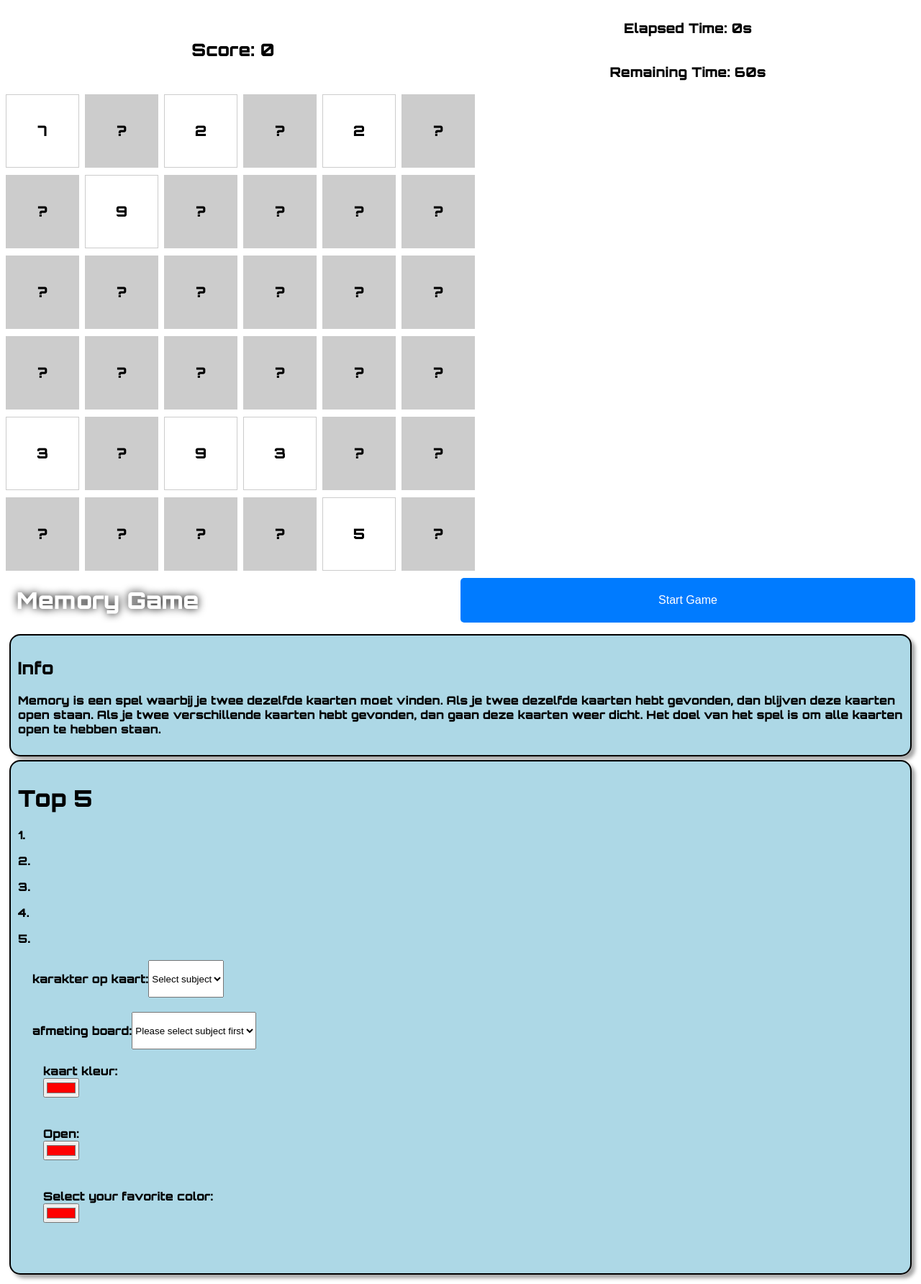
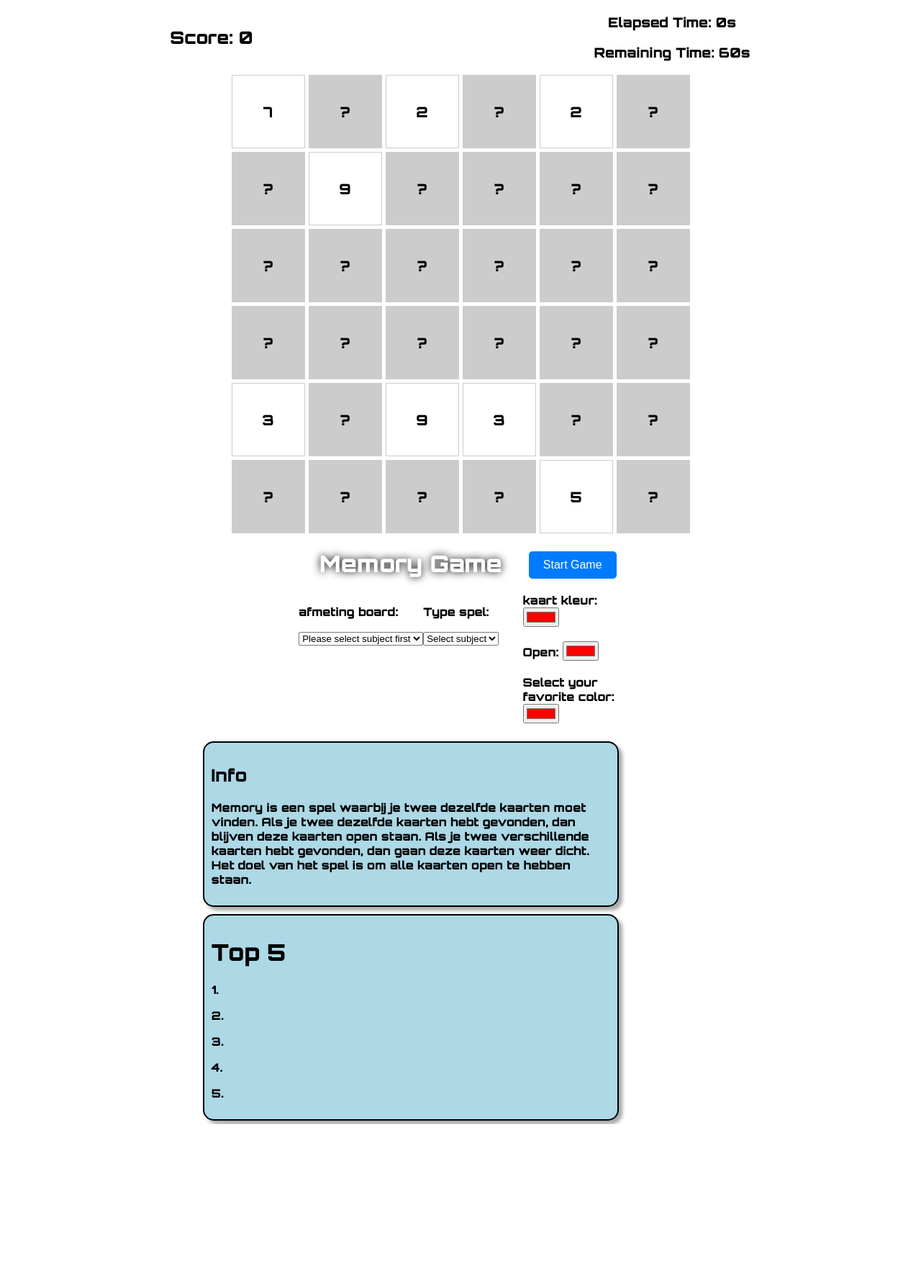
Before and after one commit to martprenger/web3, a PHP site: page / in a window 1280 px wide. Shown: the whole page at 72% size. After the commit the page ends 1562 px from the top, so only its background shows below. Run offline with PHP 8.4, Linux system fonts and the light colour scheme.

Commit message:
design updates

```diff
--- a/memory/index.html
+++ b/memory/index.html
@@ -11,21 +11,22 @@
 
 <div class="layout-div">
 
-    <div class="top-banner-div">
+    <div class="score-div">
         <h2 id="score">Score: 0</h2>
+    </div>
 
     <div class="time-div">
          <h3 id="elapsed-time">Elapsed Time: 0s</h3>
          <h3 id="remaining-time">Remaining Time: 60s</h3>
     </div>
 
-    </div>
-    <div class="container_board">
-        <div id="board" class="board">
+    <div class="board-div">
+        <div id="board" class="board"></div>
     </div>
 
-        <div class="bottom-banner-div">
-            <h1 class="title_text">Memory Game</h1>
+         <h1 class="title-text">Memory Game</h1>
+
+    <div class="start-button-div">
          <button class="btn" id="start-btn">Start Game</button>
     </div>
 
@@ -41,10 +42,11 @@
             <p>3.</p>
             <p>4.</p>
             <p>5.</p>
+    </div>
 
-    <div class="game-settings">
+
         <div class="dropdown_karakter">
-            <p>karakter op kaart:</p>
+            <p>Type spel:</p>
             <select name="subject" id="subject">
             <option value="" selected="selected">Select subject</option>
             </select>
@@ -57,7 +59,7 @@
             </select>
         </div>
 
-        <div class="dorpdown_kleuren_platen">
+        <div class="dropdown_kleuren_platen">
              <label for="colorcard">kaart kleur:</label>
              <input type="color" id="colorcard" name="favcolor" value="#ff0000"><br><br>
 
@@ -67,7 +69,7 @@
              <label for="colorfound">Select your favorite color:</label>
              <input type="color" id="colorfound" name="favcolor" value="#ff0000"><br><br>
         </div>
-    </div>
+
 </div>
 
 <script>
--- a/memory/style.css
+++ b/memory/style.css
@@ -5,6 +5,9 @@
 
 body {
     font-family: Orbitron;
+    display: inline;
+    margin: auto;
+    overflow: visible;
 }
 
 .btn {
@@ -20,8 +23,8 @@ body {
 }
 .board {
     display: grid;
-    grid-template-columns: repeat(6, 100px);
-    grid-gap: 10px;
+    grid-template-columns: repeat(6, 1fr);
+    grid-gap: 5px;
 }
 
 .card {
@@ -42,29 +45,76 @@ body {
     background-color: #fff;
 }
 
+/* Design goes here */
 
-
-/* ----------dropdown---------- */
-
-.dropdown_karakter   {
-    display: flex;
-    flex-direction: row;
-    margin: 20px;
+.layout-div{
+    display: grid;
+    grid-template-columns: repeat(9, 1fr);
+    width: 100%;
 }
 
-.dropdown_afmetingboard{
-    display: flex;
-    flex-direction: row;
-    margin: 20px;
+/* Top banner (score & timing) */
+
+.score-div{
+    grid-column: 1/5;
+    grid-row: 1;
+    margin: auto;
+    width: 100%;
+    max-width: 100%;
+    text-align: center;
 }
 
-.dorpdown_kleuren_platen{
-    display: flex;
-    flex-direction: column;
-    margin: 20px;
-    padding-left: 15px;
+.time-div{
+    grid-column: 5/10;
+    grid-row: 1;
+    text-align: center;
+    width: 100%;
+    max-width: 100%;
 }
 
+/* board */
+.board-div {
+    grid-column: 1/10;
+    grid-row: 2;
+    max-width: 100%;
+    margin:auto;
+}
+
+/* Bottom banner (Gamename & start button) */
+
+.title-text{
+    color: white;
+    filter: drop-shadow(0px 0px 6px #000000);
+    max-width: 100%;
+    grid-column: 4/6;
+    grid-row: 3;
+    text-align: center;
+}
+
+.start-button-div{
+    grid-column: 6/7;
+    grid-row: 3;
+    width: 100%;
+    max-width: 100%;
+    margin: auto;
+    text-align: center;
+}
+
+/* Dropdowns*/
+.dropdown_afmetingboard{
+    grid-column: 4;
+    grid-row: 4;
+}
+
+.dropdown_karakter{
+    grid-column: 5;
+    grid-row: 4;
+}
+
+.dropdown_kleuren_platen{
+    grid-column: 6;
+    grid-row: 4;
+}
 
 .game_info{
     padding: 10px;
@@ -73,8 +123,9 @@ body {
     margin: 5px;
     border-radius: 15px;
     background-color:lightblue;
+    grid-column: 3/7;
+    grid-row: 5;
 }
-
 .ranking{
     padding: 10px;
     border: 2px solid black;
@@ -82,54 +133,6 @@ body {
     margin: 5px;
     border-radius: 15px;
     background-color:lightblue;
+    grid-column: 3/7;
+    grid-row: 6;
 }
-
-/* Design goes here */
-
-.layout-div{
-    display: grid;
-}
-
-/* Top banner (score & timing) */
-
-.top-banner-div{
-    display: grid;
-    grid-template-columns: 1fr 1fr;
-}
-
-.top-banner-div h2{
-    margin: auto;
-    width: 50%;
-    text-align: center;
-}
-
-.time-div{
-    display: grid;
-    grid-template-rows: 1fr 1fr;
-    text-align: center;
-}
-
-/* Bottom banner (Gamename & start button) */
-
-.bottom-banner-div{
-    display: grid;
-    grid-template-columns: 1fr 1fr;
-}
-
-.bottom-banner-div h1{
-     margin-left: 15px;
-     color: white;
-     filter: drop-shadow(0px 0px 6px #000000);
-}
-
-.bottom-banner-div button{
-    margin: auto;
-    width: 100%;
-    height: 75%;
-    padding: 10px 20px;
-    background-color: #007bff;
-    color: #fff;
-    border-radius: 5px;
-    cursor: pointer;
-    font-size: 16px;
-}
```
Lines whose indentation alone changed are shown as unchanged.
